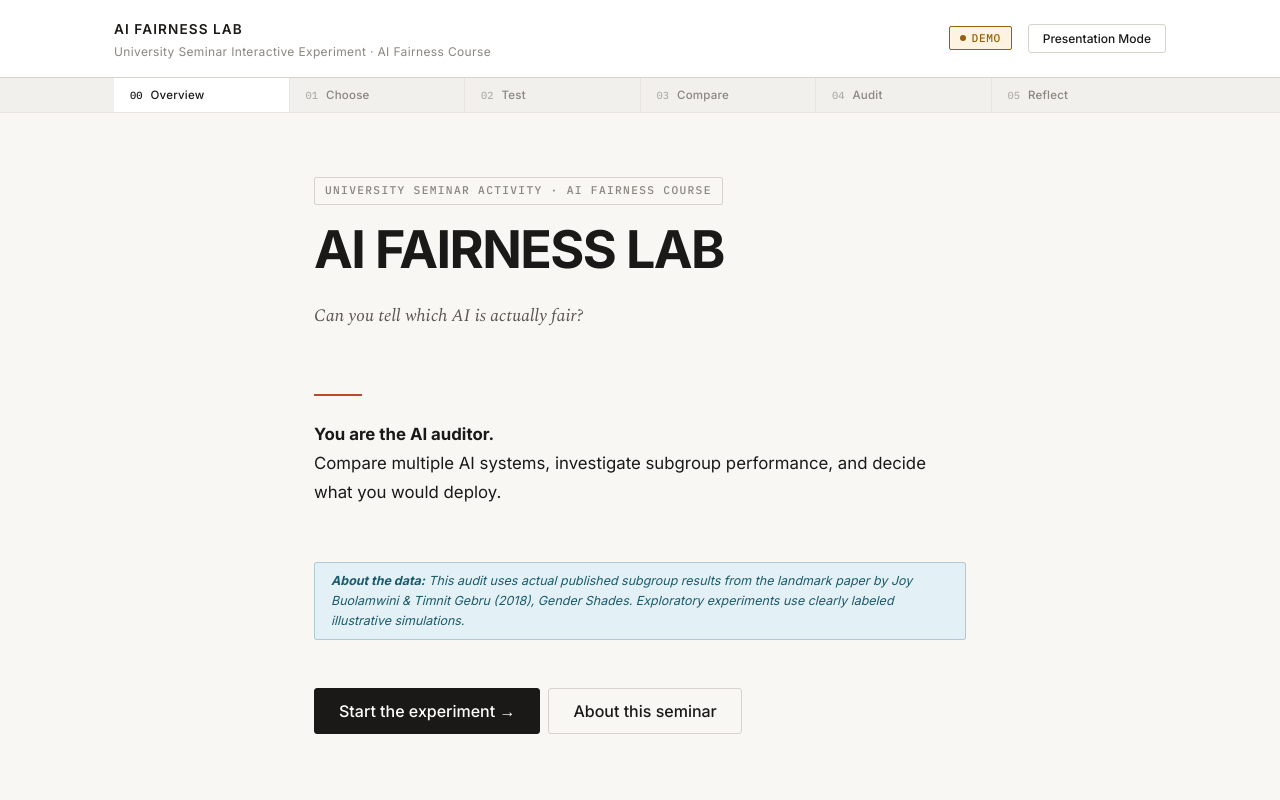
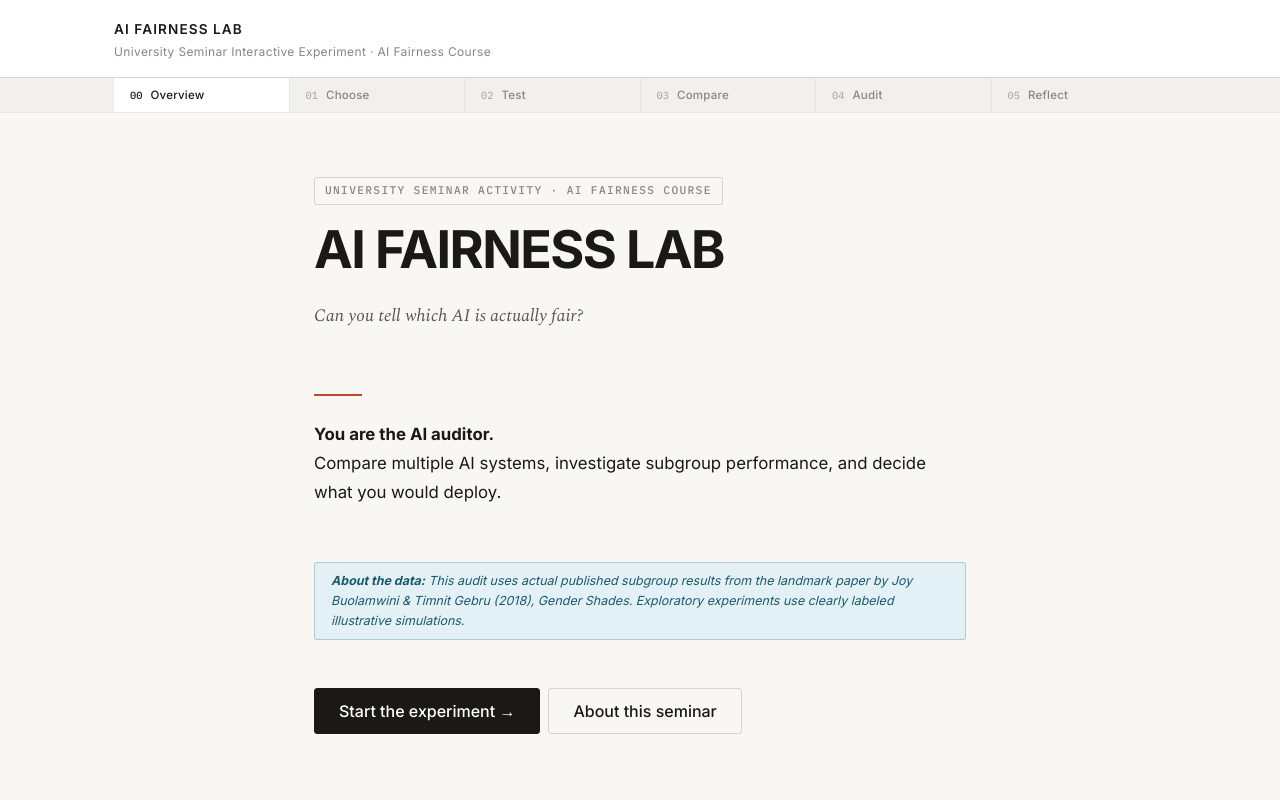
Before and after one commit to kushagra1829/HCAI, a website: page index.html in a window 1280 px wide. Shown: the top 800 px of the page. Drawn offline with nearby package versions, Linux system fonts and the light colour scheme; no server answers.

Commit message:
Remove LIVE badge and Presentation Mode button from header

```diff
--- a/index.html
+++ b/index.html
@@ -23,15 +23,7 @@
       <a href="#" class="site-title" onclick="goToStage(0); return false;">AI Fairness Lab</a>
       <div class="site-subtitle">University Seminar Interactive Experiment · AI Fairness Course</div>
     </div>
-    <div class="header-right">
-      <button id="mode-badge" class="mode-badge demo" onclick="toggleMode()" title="Click to toggle between DEMO and LIVE API mode" aria-label="Toggle between Demo and Live mode">
-        <span class="dot"></span>
-        <span id="mode-label">DEMO</span>
-      </button>
-      <button class="btn btn-secondary" id="btn-presentation" onclick="togglePresentationMode()" style="font-size:0.75rem; padding:6px 14px;">
-        Presentation Mode
-      </button>
-    </div>
+
   </div>
 </header>
 
```
